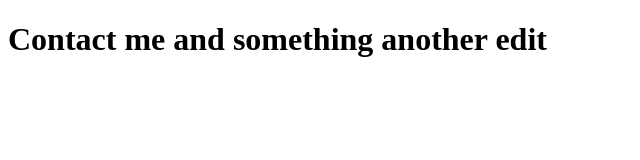
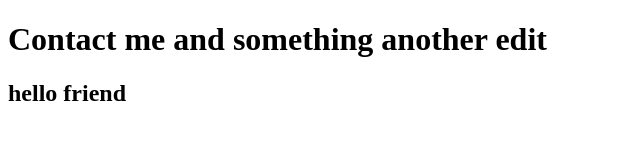
Before and after one commit to aitchiss/lighthouse-test-site, a website: page build/contact.html in a window 1280 px wide. Shown: the whole page, without its empty margins (0-640 px from the left). Drawn offline with Linux system fonts and the light colour scheme.

Commit message:
feat: add greeting header to contact page

```diff
--- a/build/contact.html
+++ b/build/contact.html
@@ -8,5 +8,6 @@
 </head>
 <body>
     <h1>Contact me and something another edit</h1>
+    <h2>hello friend</h2>
 </body>
 </html>
```
